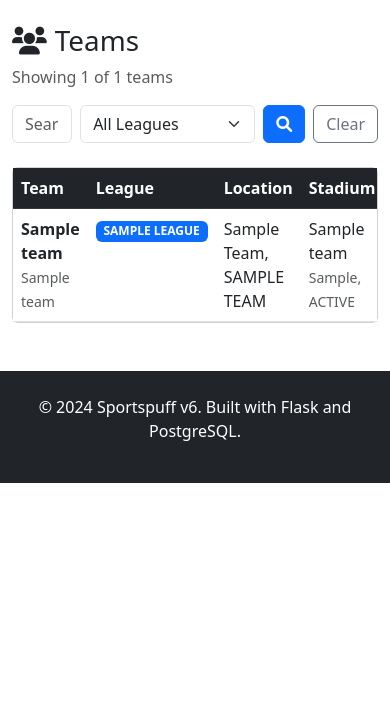
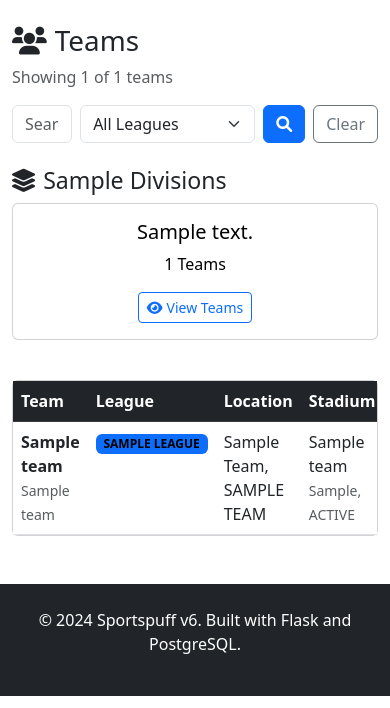
Before and after one commit to pbertain/sportspuff-v6, a Flask app: template templates/teams.html in a window 390 px wide. Shown: the part 136-844 px from the top of the page. Run offline with Flask 3, Linux system fonts and the light colour scheme; the template is opened without the code that fills it: most values are stand-ins (such as "Sample title", 1, 10 or a date in 2020); some libraries are stand-ins or nearby versions.

Commit message:
Fix logo proportions, darker cards, division support, and team logos
🖼️ Logo Improvements:
- Fixed logo proportions with proper object-fit: contain
- Changed from circular to rounded rectangle containers
- Added overflow: hidden for clean logo display
- Improved sizing: 80px containers with proper aspect ratio

🎨 Darker League Cards:
- Updated league cards to darker background: rgba(20, 15, 40, 0.9)
- Better contrast with the purple theme
- Maintains readability with proper text colors

📊 Division Cards Support:
- Added division cards when a league is selected
- Shows division name and team count
- Links to filtered team view by division
- Dark theme styling with hover effects
- Responsive grid layout (3-4 cards per row)

🖼️ Team Logo Integration:
- Updated team detail page to use splitsp.lat URLs
- Replaced Wikipedia curl_cmd with get_logo filter
- Added error handling for missing logos
- Consistent logo sizing across all pages

🎯 Result:
- Professional logo display with proper proportions
- Darker, more cohesive visual theme
- Division-based navigation for better organization
- All logos now use splitsp.lat instead of Wikipedia

```diff
--- a/app.py
+++ b/app.py
@@ -166,6 +166,19 @@ def teams():
         cursor.execute(teams_query, params + [per_page, offset])
         teams = cursor.fetchall()
 
+        # Get divisions for the selected league
+        divisions = []
+        if league_filter:
+            divisions_query = """
+                SELECT division, COUNT(*) as team_count
+                FROM teams
+                WHERE league = %s AND division IS NOT NULL AND division != ''
+                GROUP BY division
+                ORDER BY division
+            """
+            cursor.execute(divisions_query, [league_filter])
+            divisions = cursor.fetchall()
+
         # Get leagues for filter dropdown
         cursor.execute("SELECT DISTINCT league FROM teams ORDER BY league")
         leagues = [row['league'] for row in cursor.fetchall()]
@@ -179,6 +192,7 @@ def teams():
         return render_template('teams.html',
                              teams=teams,
                              leagues=leagues,
+                             divisions=divisions,
                              current_league=league_filter,
                              search=search,
                              page=page,
--- a/templates/team_detail.html
+++ b/templates/team_detail.html
@@ -142,12 +142,10 @@
                             {% endif %}
                         </table>
 
-                        {% if team.curl_cmd %}
                         <div class="mt-3">
                             <h6>Logo</h6>
-                            <img src="{{ team.curl_cmd }}" alt="{{ team.real_team_name }} logo" class="img-fluid" style="max-height: 100px;">
+                            <img src="{{ team.team_id | get_logo }}" alt="{{ team.real_team_name }} logo" class="img-fluid" style="max-height: 100px;" onerror="this.style.display='none';">
                         </div>
-                        {% endif %}
                     </div>
                 </div>
             </div>
--- a/templates/teams.html
+++ b/templates/teams.html
@@ -49,6 +49,30 @@
                 </form>
             </div>
         </div>
+
+        <!-- Division Cards (shown when a league is selected) -->
+        {% if current_league and divisions %}
+        <div class="row mb-4">
+            <div class="col-12">
+                <h3><i class="fas fa-layer-group me-2"></i>{{ current_league }} Divisions</h3>
+                <div class="row">
+                    {% for division in divisions %}
+                    <div class="col-md-3 col-sm-6 mb-3">
+                        <div class="card division-card">
+                            <div class="card-body text-center">
+                                <h5 class="card-title">{{ division.division }}</h5>
+                                <p class="card-text">{{ division.team_count }} Teams</p>
+                                <a href="{{ url_for('teams', league=current_league, division=division.division) }}" class="btn btn-sm btn-outline-primary">
+                                    <i class="fas fa-eye me-1"></i>View Teams
+                                </a>
+                            </div>
+                        </div>
+                    </div>
+                    {% endfor %}
+                </div>
+            </div>
+        </div>
+        {% endif %}
 
         <!-- Teams Table -->
         <div class="row">
@@ -151,5 +175,6 @@
     </footer>
 
     <script src="https://cdn.jsdelivr.net/npm/bootstrap@5.3.0/dist/js/bootstrap.bundle.min.js"></script>
+    <script src="{{ url_for('static', filename='js/contrast.js') }}"></script>
 </body>
 </html>
```
Also changed, not shown: static/css/main.css (+38 -3 lines).
